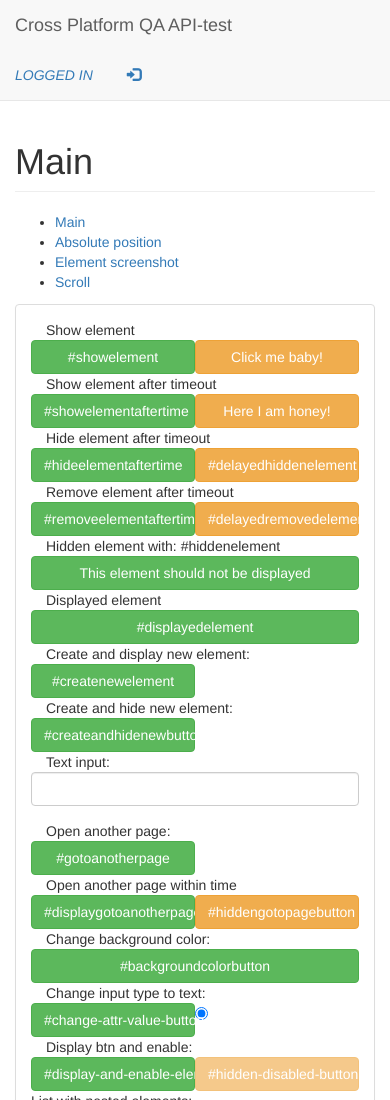
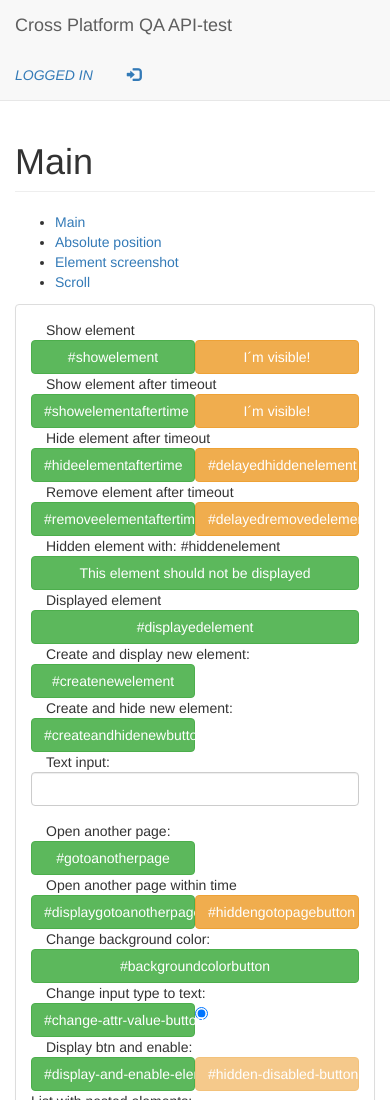
Before and after one commit to CrossPlatformQA-APITest/CrossPlatformQA-APITest.github.io, a website: page pages/index.html in a window 390 px wide. Shown: the top 1100 px of the page. Drawn offline with nearby package versions, Linux system fonts and the light colour scheme; files that its build step writes are made by us from their sources.

Commit message:
Update index.html

```diff
--- a/pages/index.html
+++ b/pages/index.html
@@ -90,14 +90,14 @@
                             <div class="col-xs-12 buttondiv">
                                 <div class="col-xs-12 titlediv">Show element</div>
                                 <button id="showelement" title="ID: showelement" type="button" onclick="showElement('clickableelement');" class="btn btn-success col-xs-6">#showelement</button>
-                                <a id="clickableelement" class="btn btn-warning col-xs-6" href="index.html">Click me baby!</a>
+                                <a id="clickableelement" class="btn btn-warning col-xs-6" href="index.html">I´m visible!</a>
                             </div>
                             <br>
                             <!--<h4>Show button after 1000s</h4>-->
                             <div class="col-xs-12 buttondiv">
                                 <div class="col-xs-12 titlediv">Show element after timeout</div>
                                 <button id="showelementaftertime" title="ID: showelementaftertime" type="button" onclick="showAfterTimeout('delayedelement',1000);" class="btn btn-success col-xs-6">#showelementaftertime</button>
-                                <a id="delayedelement" class="btn btn-warning col-xs-6" href="index.html">Here I am honey!</a>
+                                <a id="delayedelement" class="btn btn-warning col-xs-6" href="index.html">I´m visible!</a>
                             </div>
                             <br>
                             <!--<h4>Hide button after 1000s</h4>-->
```
